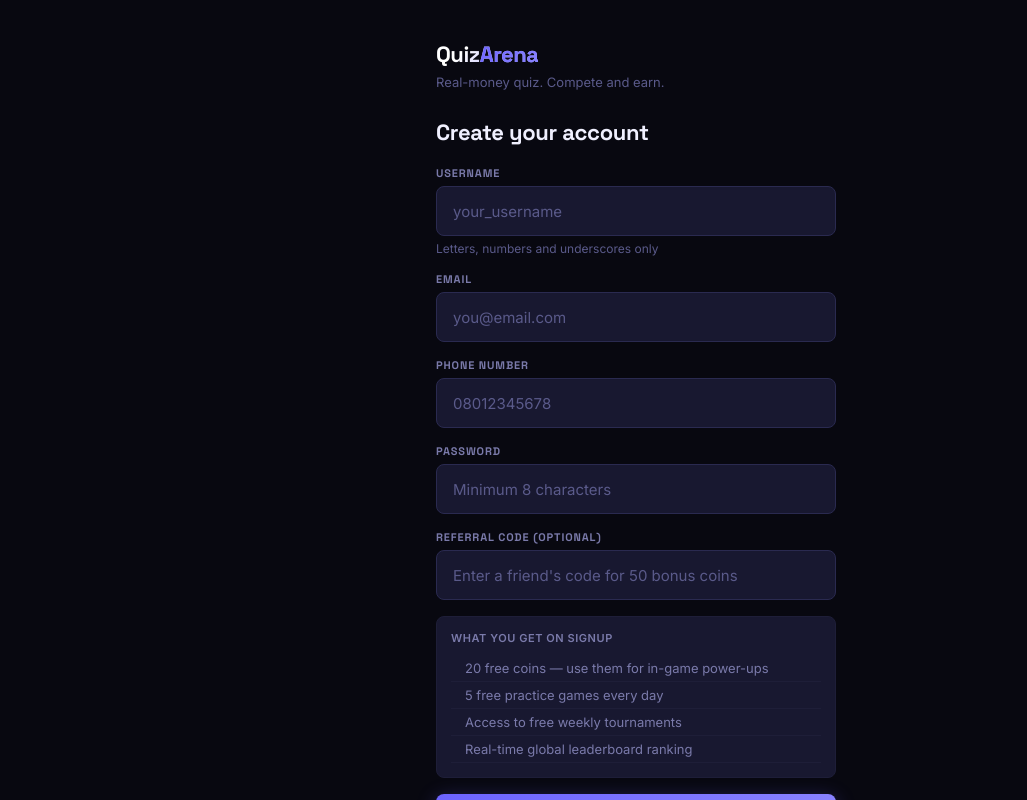
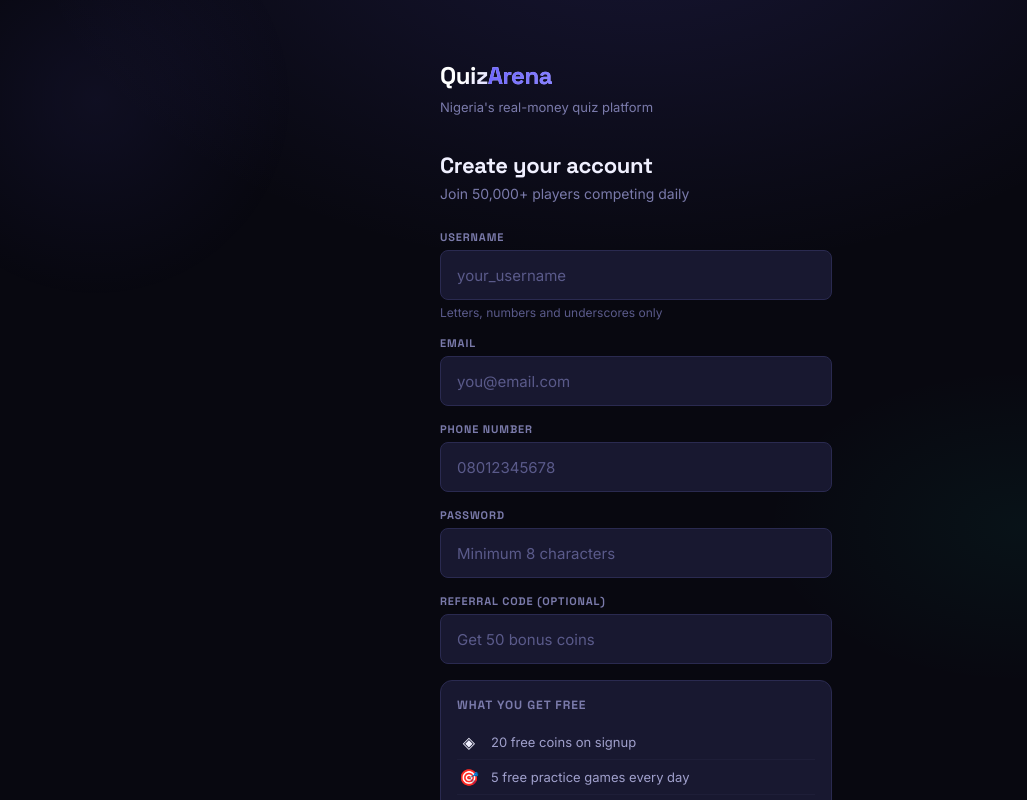
Before and after one commit to hellomeshcodeagency-dotcom/quizarena-frontend, a React (Vite) app: page /register in a window 1280 px wide. Shown: the top 800 px of the page, without its empty margins (4-1031 px from the left). Built offline with nearby package versions, Linux system fonts and the light colour scheme; no server answers.

Commit message:
Update Register.jsx

```diff
--- a/src/pages/Register.jsx
+++ b/src/pages/Register.jsx
@@ -5,12 +5,12 @@ import { Button, Input, Brand } from '../components/ui'
 
 export default function Register() {
   const register = useAuthStore(s => s.register)
-  const navigate  = useNavigate()
-  const [form, setForm] = useState({ username: '', email: '', phone: '', password: '', referralCode: '' })
+  const navigate = useNavigate()
+  const [form,    setForm]    = useState({ username: '', email: '', phone: '', password: '', referralCode: '' })
   const [loading, setLoading] = useState(false)
   const [error,   setError]   = useState('')
 
-  const set = (k) => (e) => setForm(p => ({ ...p, [k]: e.target.value }))
+  const set = k => e => setForm(p => ({ ...p, [k]: e.target.value }))
 
   const submit = async (e) => {
     e.preventDefault()
@@ -28,17 +28,20 @@ export default function Register() {
   }
 
   return (
-    <div style={{ minHeight: '100vh', background: 'var(--bg)' }}>
-      <div style={{ maxWidth: 440, margin: '0 auto', padding: '40px 20px', width: '100%' }}>
-        <div style={{ marginBottom: 28 }}>
-          <Brand size={22} />
-          <div style={{ fontSize: 13, color: 'var(--muted)', marginTop: 6 }}>Real-money quiz. Compete and earn.</div>
+    <div className="hero-gradient" style={{ minHeight: '100vh' }}>
+      <div style={{ position: 'fixed', top: -100, left: -100, width: 400, height: 400, borderRadius: '50%', background: 'radial-gradient(circle, rgba(108,99,255,0.08) 0%, transparent 70%)', pointerEvents: 'none' }} />
+
+      <div className="page-in" style={{ maxWidth: 440, margin: '0 auto', padding: '60px 24px 60px', width: '100%' }}>
+        <div style={{ marginBottom: 36 }}>
+          <Brand size={24} />
+          <div style={{ fontSize: 13, color: 'var(--muted2)', marginTop: 8 }}>Nigeria's real-money quiz platform</div>
         </div>
 
-        <h2 style={{ marginBottom: 20 }}>Create your account</h2>
+        <h2 style={{ marginBottom: 6 }}>Create your account</h2>
+        <div style={{ fontSize: 14, color: 'var(--muted2)', marginBottom: 28 }}>Join 50,000+ players competing daily</div>
 
         {error && (
-          <div style={{ background: 'var(--red-dim)', border: '1px solid var(--red-mid)', borderRadius: 'var(--r)', padding: '10px 14px', fontSize: 13, color: 'var(--red)', marginBottom: 16 }}>
+          <div style={{ background: 'var(--red-dim)', border: '1px solid var(--red-mid)', borderRadius: 10, padding: '12px 16px', fontSize: 13, color: 'var(--red)', marginBottom: 20, animation: 'popIn 0.3s ease' }}>
             {error}
           </div>
         )}
@@ -48,22 +51,22 @@ export default function Register() {
           <Input label="Email" type="email" placeholder="you@email.com" value={form.email} onChange={set('email')} required />
           <Input label="Phone number" type="tel" placeholder="08012345678" value={form.phone} onChange={set('phone')} />
           <Input label="Password" type="password" placeholder="Minimum 8 characters" value={form.password} onChange={set('password')} required />
-          <Input label="Referral code (optional)" type="text" placeholder="Enter a friend's code for 50 bonus coins" value={form.referralCode} onChange={set('referralCode')} />
+          <Input label="Referral code (optional)" type="text" placeholder="Get 50 bonus coins" value={form.referralCode} onChange={set('referralCode')} />
 
-          {/* What you get */}
-          <div style={{ background: 'var(--surface2)', border: '1px solid var(--line)', borderRadius: 'var(--r)', padding: 14, marginBottom: 16 }}>
-            <div style={{ fontSize: 11, fontWeight: 700, color: 'var(--muted2)', textTransform: 'uppercase', letterSpacing: '0.05em', marginBottom: 10 }}>
-              What you get on signup
+          {/* PERKS */}
+          <div style={{ background: 'var(--surface2)', border: '1px solid var(--line2)', borderRadius: 12, padding: 16, marginBottom: 20 }}>
+            <div style={{ fontFamily: 'var(--display)', fontSize: 12, fontWeight: 700, color: 'var(--muted2)', textTransform: 'uppercase', letterSpacing: '0.08em', marginBottom: 12 }}>
+              What you get free
             </div>
             {[
-              '20 free coins — use them for in-game power-ups',
-              '5 free practice games every day',
-              'Access to free weekly tournaments',
-              'Real-time global leaderboard ranking',
-            ].map(perk => (
-              <div key={perk} style={{ display: 'flex', alignItems: 'center', gap: 8, fontSize: 13, color: 'var(--muted2)', padding: '5px 0', borderBottom: '1px solid var(--line)' }}>
-                <div style={{ width: 6, height: 6, borderRadius: '50%', background: 'var(--blue)', flexShrink: 0 }} />
-                {perk}
+              { icon: '◈', text: '20 free coins on signup', color: 'var(--gold)' },
+              { icon: '🎯', text: '5 free practice games every day', color: 'var(--indigo-lt)' },
+              { icon: '🏆', text: 'Access to free weekly tournaments', color: 'var(--purple)' },
+              { icon: '📊', text: 'Real-time global leaderboard', color: 'var(--teal)' },
+            ].map(p => (
+              <div key={p.text} style={{ display: 'flex', alignItems: 'center', gap: 10, padding: '7px 0', borderBottom: '1px solid var(--line)' }}>
+                <span style={{ fontSize: 16, width: 24, textAlign: 'center', flexShrink: 0 }}>{p.icon}</span>
+                <span style={{ fontSize: 13, color: 'var(--text2)' }}>{p.text}</span>
               </div>
             ))}
           </div>
@@ -73,9 +76,9 @@ export default function Register() {
           </Button>
         </form>
 
-        <div style={{ textAlign: 'center', marginTop: 20, fontSize: 13, color: 'var(--muted)' }}>
+        <div style={{ textAlign: 'center', marginTop: 20, fontSize: 13, color: 'var(--muted2)' }}>
           Already have an account?{' '}
-          <Link to="/login" style={{ color: 'var(--blue)', fontWeight: 600 }}>Log in</Link>
+          <Link to="/login" style={{ color: 'var(--indigo-lt)', fontWeight: 700, fontFamily: 'var(--display)' }}>Sign in</Link>
         </div>
       </div>
     </div>
```
